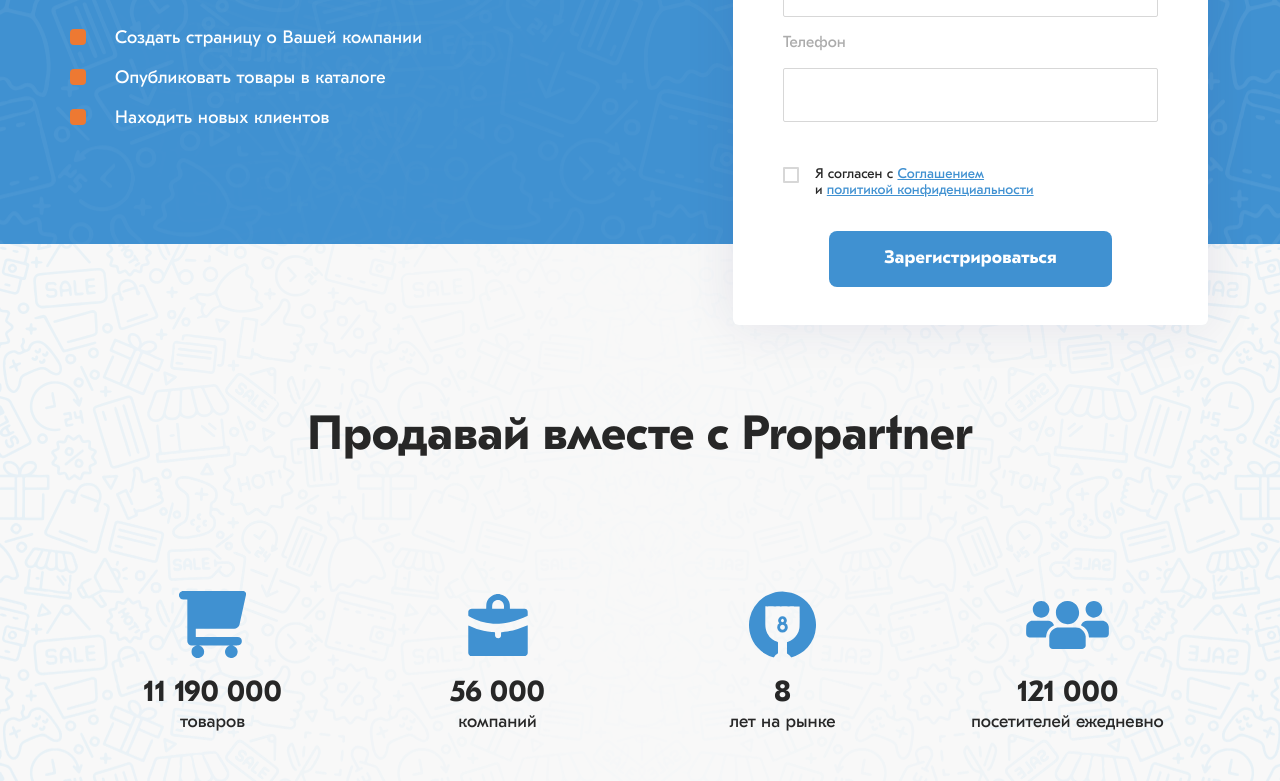
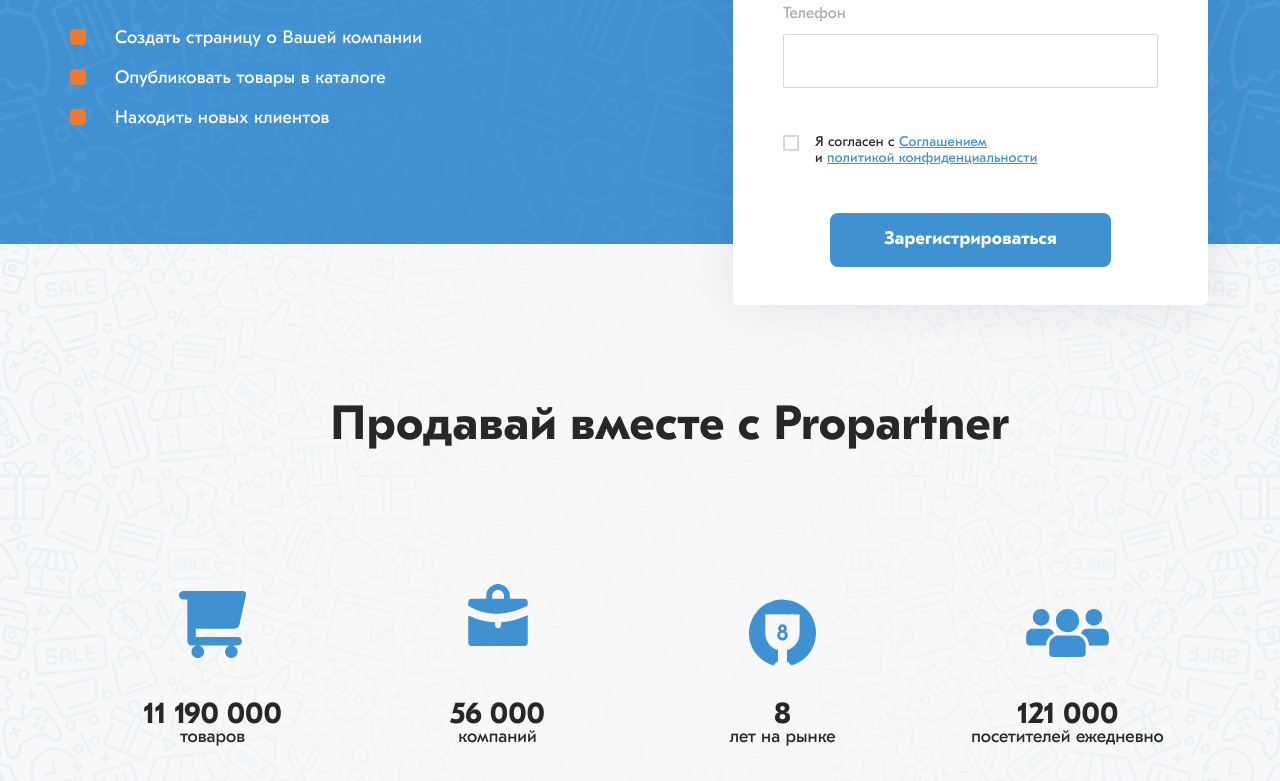
Before and after one commit to natalie124/propartner, a website: page src/index.pug in a window 1280 px wide. Shown: the part 459-1240 px from the top of the page. Drawn offline with nearby package versions, Linux system fonts and the light colour scheme; files that its build step writes are made by us from their sources; files whose address does not match are found by name.

Commit message:
правит пиксель перфекст в шапке и контенте

```diff
--- a/src/components/advantages/advantages.pug
+++ b/src/components/advantages/advantages.pug
@@ -3,7 +3,7 @@
     h2.advantages__title Продавай вместе с Propartner
     ul.advantages__list
       li.advantages__item
-        .advantages__icon
+        .advantages__icon.advantages__icon--cart
           +svg("cart", 67, 67)
         p.advantages__text
           span.advantages__count 11 190 000
@@ -15,13 +15,13 @@
           span.advantages__count 56 000
           span компаний
       li.advantages__item
-        .advantages__icon
+        .advantages__icon.advantages__icon--cup
           +svg("cup", 67, 67)
         p.advantages__text
           span.advantages__count 8
           span лет на рынке
       li.advantages__item
-        .advantages__icon
+        .advantages__icon.advantages__icon--people
           +svg("people", 83, 48)
         p.advantages__text
           span.advantages__count 121 000
--- a/src/components/advantages/advantages.scss
+++ b/src/components/advantages/advantages.scss
@@ -1,6 +1,6 @@
 .advantages {
-  padding-top: 165px;
-  padding-bottom: 100px;
+  padding-top: 155px;
+  padding-bottom: 84px;
 
   background-color: $bg-light;
   background-image: url("../img/content-bg-left.png"), url("../img/content-bg-right.png");
@@ -14,9 +14,10 @@
 
     width: 100%;
     margin: 0 0 125px;
-    padding: 0;
+    padding: 0 0 0 60px;
 
     @include font-main(48px, 1.2, 700, $font-black);
+    letter-spacing: 0.01em;
   }
 
   &__list {
@@ -36,7 +37,10 @@
     flex-direction: column;
     justify-content: flex-start;
     align-items: center;
+
     width: 25%;
+    margin-bottom: 15px;
+    padding: 0 15px;
   }
 
   &__icon {
@@ -46,6 +50,19 @@
 
     width: 83px;
     height: 67px;
+    margin-bottom: 35px;
+
+    &--cart {
+      padding-top: 19px;
+    }
+
+    &--cup {
+      padding-top: 35px;
+    }
+
+    &--people {
+      padding-top: 36px;
+    }
 
     svg {
       max-width: 100%;
@@ -58,7 +75,7 @@
     max-width: 100%;
     width: 100%;
 
-    @include font-main(18px, 1.2, 400, $font-black);
+    @include font-main(18px, 1, 400, $font-black);
     text-transform: lowercase;
 
     span {
@@ -71,7 +88,9 @@
   }
 
   &__count {
-    @include font-main(30px, 1.2, 700, $font-black);
+    margin-bottom: -2px;
+
+    @include font-main(30px, 1, 700, $font-black);
     text-transform: uppercase;
   }
 }
--- a/src/components/registration/registration.scss
+++ b/src/components/registration/registration.scss
@@ -5,7 +5,7 @@
 
   max-width: 475px;
   width: 100%;
-  padding: 65px 50px 0;
+  padding: 59px 50px 0;
 
   color: $font-black;
 
@@ -17,8 +17,8 @@
     text-align: center;
 
     width: 100%;
-    margin: 0 0 35px;
-    padding: 0;
+    margin: 0 0 32px;
+    padding: 0 0 0 12px;
 
     @include font-main(36px, 1.2, 700, $font-black);
     letter-spacing: 0.01em;
@@ -32,7 +32,7 @@
   }
 
   &__check {
-    margin: 30px 0 30px;
+    margin: 37px 0 44px;
   }
 
   &__btn {
--- a/src/sass/blocks/button.scss
+++ b/src/sass/blocks/button.scss
@@ -6,7 +6,7 @@
   text-decoration: none;
 
   margin: 0;
-  padding: 17px 55px;
+  padding: 16px 54px;
 
   background-color: $blue;
   border: none;
--- a/src/sass/blocks/input-item.scss
+++ b/src/sass/blocks/input-item.scss
@@ -1,6 +1,6 @@
 .input-item {
   width: 100%;
-  margin-bottom: 15px;
+  margin-bottom: 10px;
 
   input {
     width: 100%;
@@ -37,7 +37,7 @@
     vertical-align: baseline;
 
     width: 100%;
-    margin-bottom: 15px;
+    margin-bottom: 10px;
 
     @include font-main(16px, 1.2, 400, $font-grey);
   }
@@ -57,7 +57,7 @@
     padding-left: 32px;
 
     @include font-main(14px, 1.2, 400, $font-black);
-    letter-spacing: 0.001em;
+    letter-spacing: 0.01em;
 
     cursor: pointer;
 
```
Also changed, not shown: build/css/style.css, build/css/style.min.css, build/index.html.
